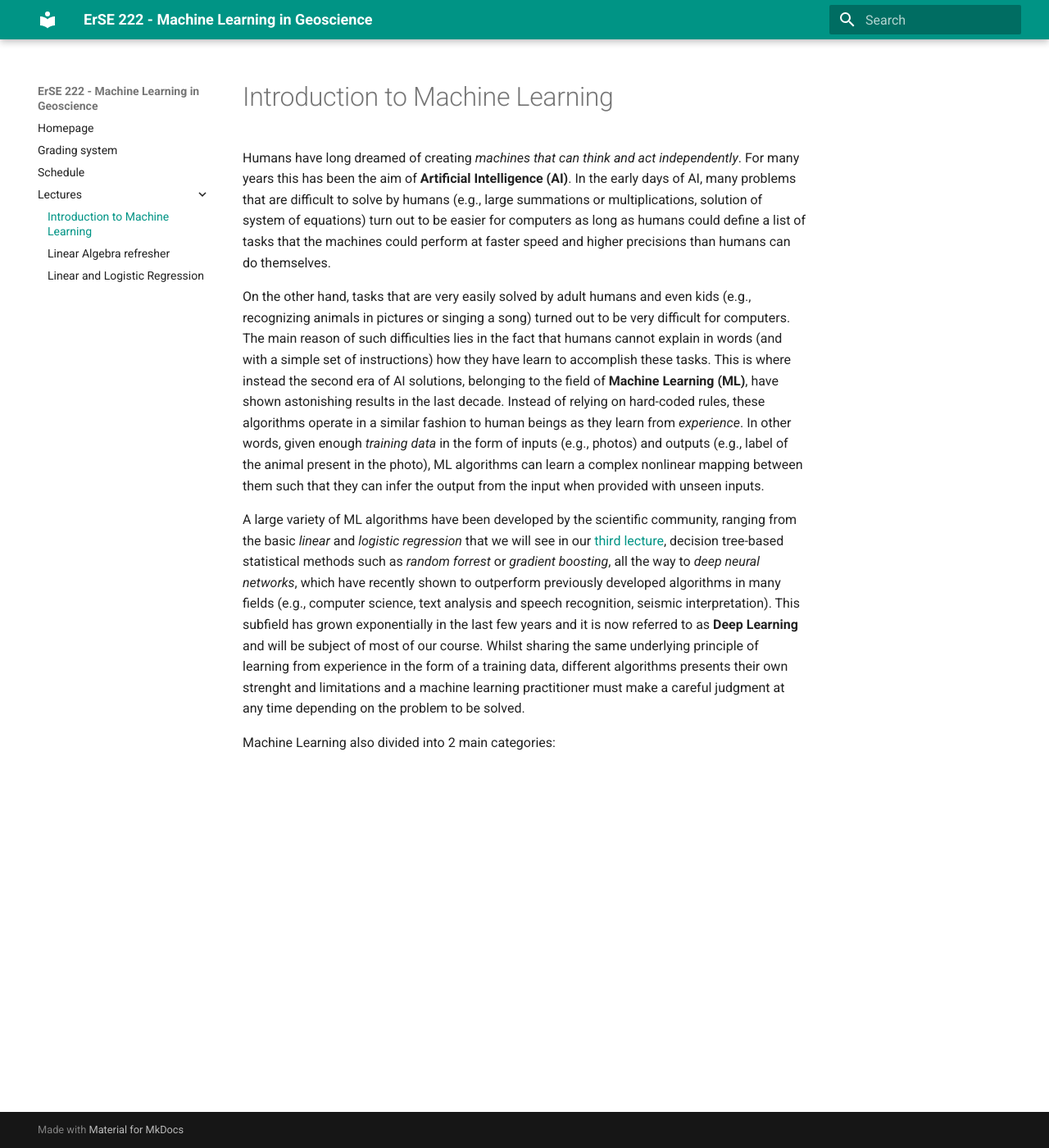
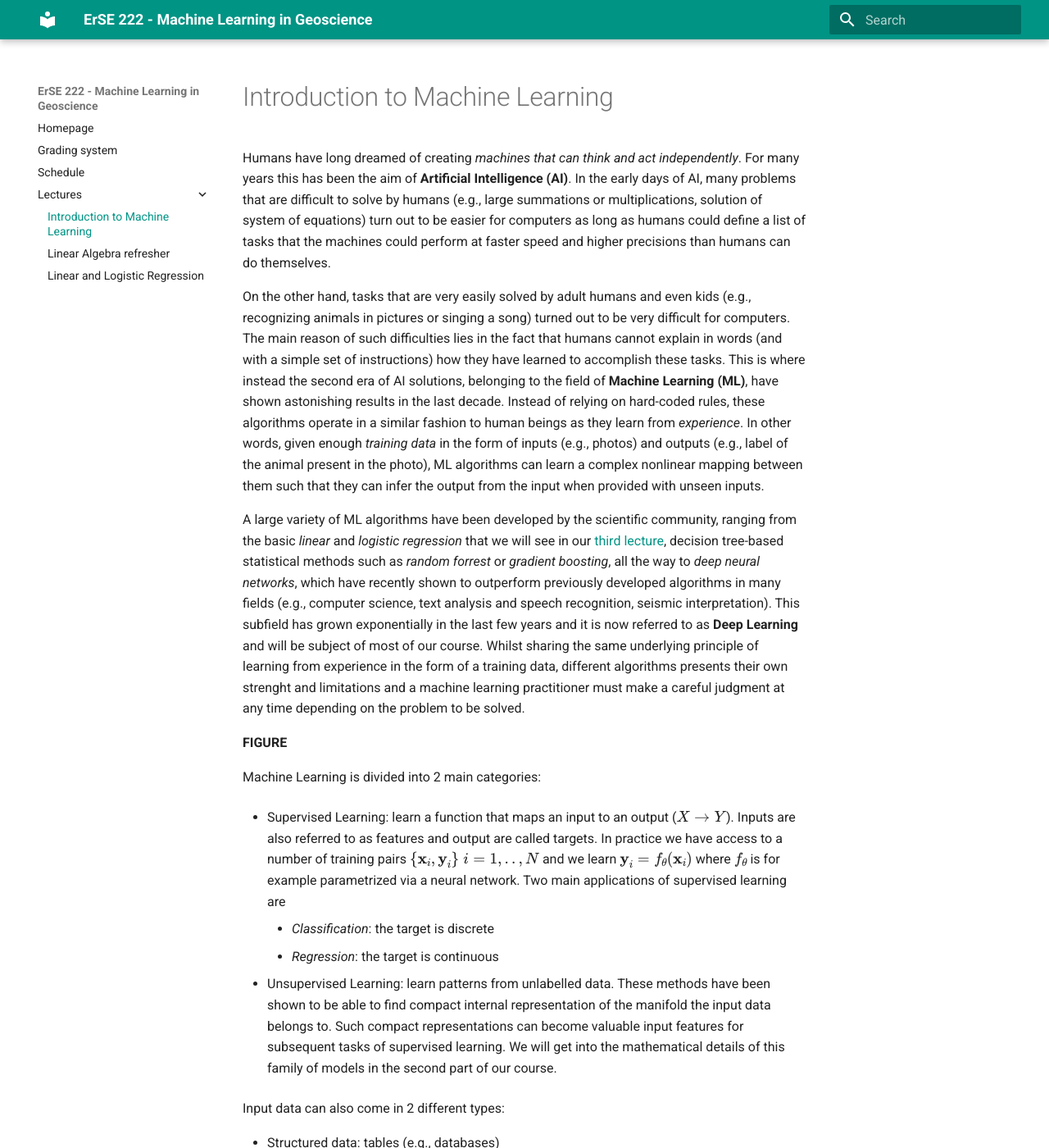
Before and after one commit to DIG-Kaust/MLgeoscience, an MkDocs documentation site: the page built from docs/lectures/1_intro.md, in a window 1280 px wide and 1400 px high. Shown: the whole window at 82% size. Built offline with MkDocs 1.6.1 and Material for MkDocs 9.7.7, drawn with Linux system fonts in a browser that asks for light colours; some of the changed text lies outside the part shown.

Commit message:
Added figs directory

```diff
--- a/docs/lectures/intro.md
+++ b/docs/lectures/1_intro.md
@@ -8,7 +8,7 @@ can do themselves.
 
 On the other hand, tasks that are very easily solved by adult humans and even kids (e.g., recognizing animals in pictures
 or singing a song) turned out to be very difficult for computers. The main reason of such difficulties lies in the fact
-that humans cannot explain in words (and with a simple set of instructions) how they have learn to accomplish these tasks.
+that humans cannot explain in words (and with a simple set of instructions) how they have learned to accomplish these tasks.
 This is where instead the second era of AI solutions, belonging to the field of **Machine Learning (ML)**, have shown astonishing
 results in the last decade. Instead of relying on hard-coded rules, these algorithms operate in a similar fashion to human
 beings as they learn from *experience*. In other words, given enough *training data* in the form of inputs (e.g., photos)
@@ -24,4 +24,24 @@ and will be subject of most of our course. Whilst sharing the same underlying pr
 of a training data, different algorithms presents their own strenght and limitations and a machine learning practitioner
 must make a careful judgment at any time depending on the problem to be solved.
 
-Machine Learning also divided into 2 main categories:
+**FIGURE**
+
+Machine Learning is divided into 2 main categories:
+
+- Supervised Learning: learn a function that maps an input to an output ($X \rightarrow Y$). Inputs are also referred to as
+  features and output are called targets. In practice we have access to a number of training pairs
+  $\{ \textbf{x}_i, \textbf{y}_i \} \; i=1,..,N$ and we learn $\textbf{y}_i=f_\theta(\textbf{x}_i)$
+  where $f_\theta$ is for example parametrized via a neural network. Two main applications
+  of supervised learning are
+    * *Classification*: the target is discrete
+    * *Regression*: the target is continuous
+
+- Unsupervised Learning: learn patterns from unlabelled data. These methods have been shown to be able to find compact
+  internal representation of the manifold the input data belongs to. Such compact representations can become valuable
+  input features for subsequent tasks of supervised learning. We will get into the mathematical details of this family of
+  models in the second part of our course.
+
+Input data can also come in 2 different types:
+
+- Structured data: tables (e.g., databases)
+- Unstructured data: images, audio, text, ...
```
Also changed, not shown: docs/lectures/2_linalg.md (renamed from docs/lectures/linalg.md), docs/lectures/3_linreg.md (renamed from docs/lectures/linreg.md), figs/ai_ml_dl.png (added).
